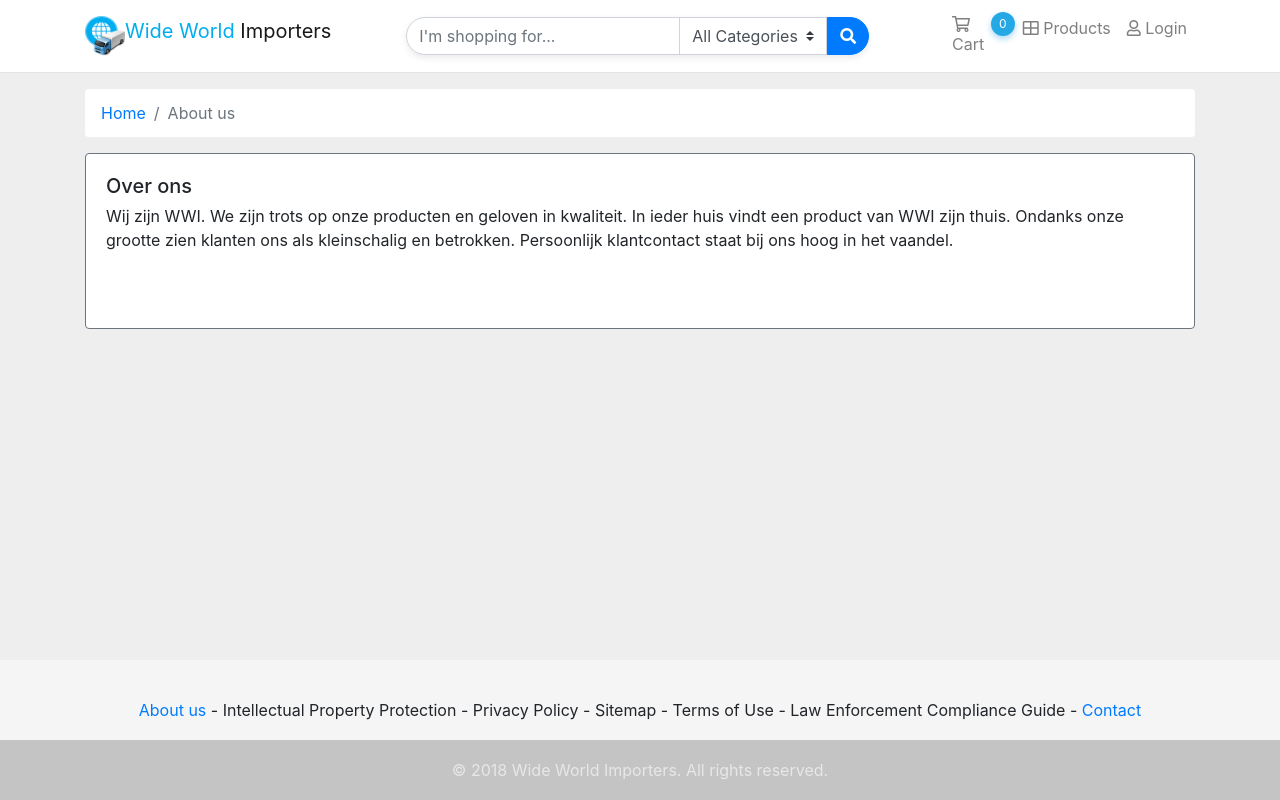
After one commit to DragonsFruit/WWI, a PHP site: page /wwi/About_us.php in a window 1280 px wide. The commit adds this page. Run offline with PHP 8.4, Linux system fonts and the light colour scheme; data that the repository does not hold is empty.

Commit message:
About_us page is toegevoegd

```diff
--- /dev/null
+++ b/About_us.php
@@ -0,0 +1,37 @@
+<?php
+	// Load classes
+	include_once "inc/autoload.php";
+
+	// Set current page active
+	$currentPage = 'About_us';
+	$headerTitle =  "About_us";
+
+	include "inc/header.php";
+	$totalPrice = $_SESSION["cart"]["misc"]["total_price"];
+?>
+<main>
+    <div class="container">
+        <nav aria-label="breadcrumb">
+            <ol class="breadcrumb bg-white text-white">
+                <li class="breadcrumb-item"><a href="http://localhost/wwi/index.php">Home</a></li>
+                <li class="breadcrumb-item active" aria-current="page">About us</li>
+            </ol>
+        </nav>
+
+    <div class="card border border-secondary">
+                <div class="card-body">
+                    <h5 class="card-title">Over ons</h5>
+                    <h6 class="card-subtitle mb-2 text-muted"></h6>
+                    <p class="card-text">Wij zijn WWI. We zijn trots op onze producten en geloven in kwaliteit. In ieder huis vindt een
+                                          product van WWI zijn thuis. Ondanks onze grootte zien klanten ons als kleinschalig en
+                                          betrokken. Persoonlijk klantcontact staat bij ons hoog in het vaandel.</p>
+                    <br>
+                    <p></p>
+                </div>
+            </div>
+        </div>
+</main>
+
+<?php
+    include "inc/footer.php";
+?>
--- a/inc/footer.php
+++ b/inc/footer.php
@@ -1,7 +1,7 @@
 <!-- Footer -->
 	<footer class="page-footer">
 		<div class="container">
-			<div class="text-center">Intellectual Property Protection - Privacy Policy - Sitemap - Terms of Use - Law Enforcement Compliance Guide - <a href="http://localhost/wwi/contact.php">Contact</a> </div>
+			<div class="text-center"> <a href="http://localhost/wwi/About_us.php">About us</a> - Intellectual Property Protection - Privacy Policy - Sitemap - Terms of Use - Law Enforcement Compliance Guide - <a href="http://localhost/wwi/contact.php">Contact</a> </div>
 		</div>
 
 		<!-- Copyright -->
```
